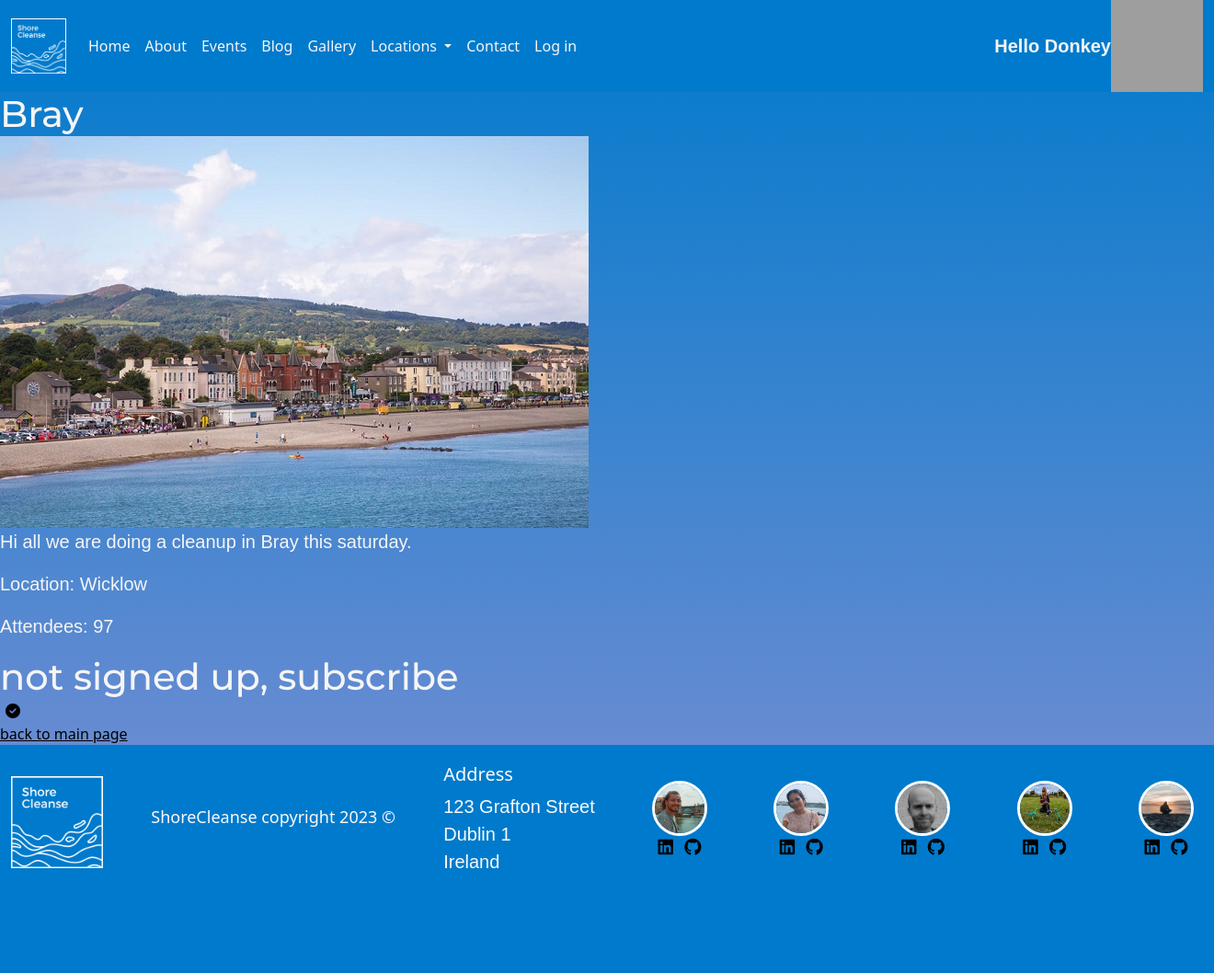
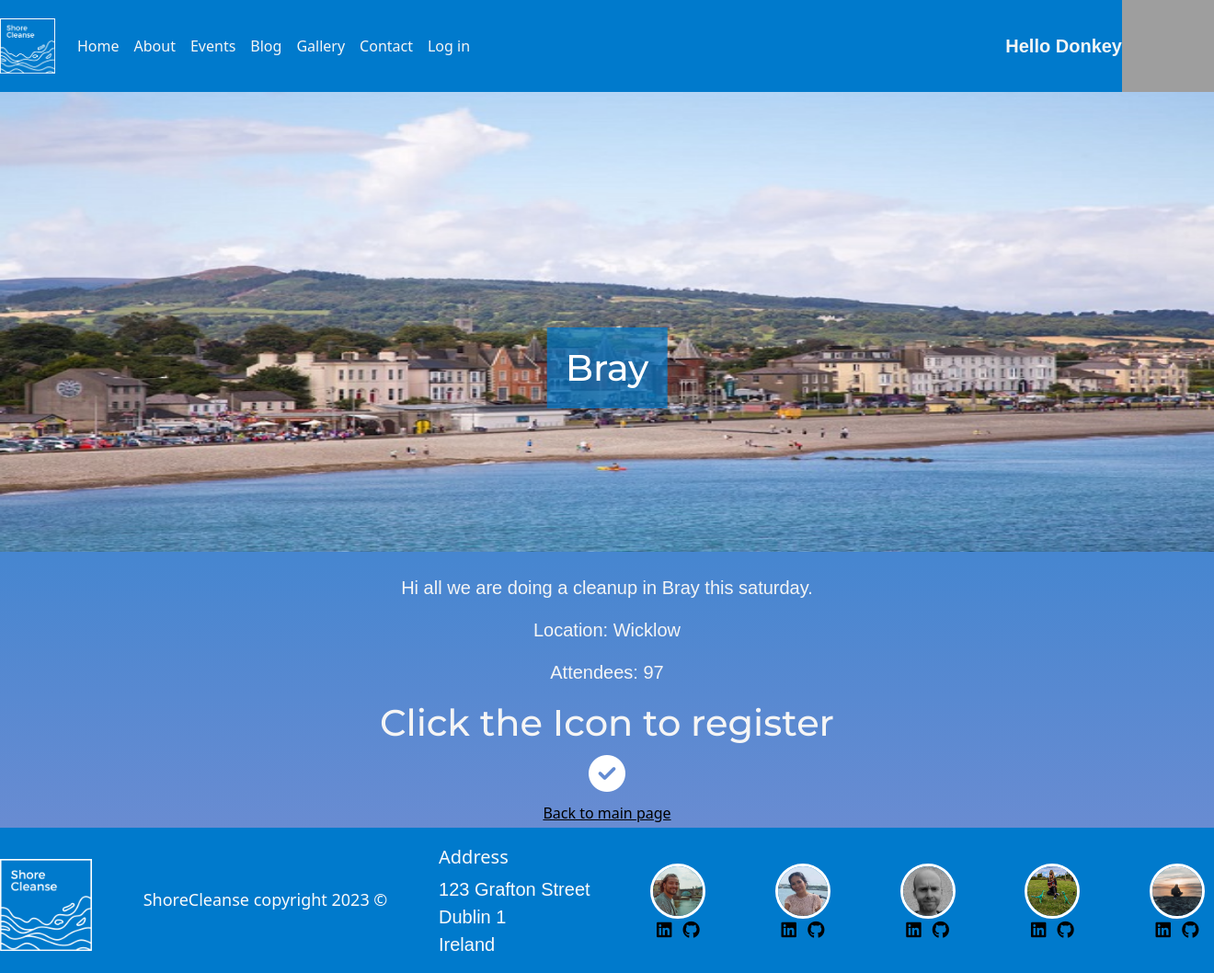
Before and after one commit to KTC96/ShoreCleanse, a Django app: page /view_event/6 in a window 1320 px wide; the page is wider, and only the part inside the window is pictured. Shown: that part at 92% size. Before the commit the page ends 944 px from the top of that part, so only its background shows below. Run offline with Django 4.2, Linux system fonts and the light colour scheme; data comes from the database, SQL or seed files in the repository; some libraries are stand-ins or nearby versions; grey boxes are pictures that could not be loaded.

Commit message:
Style the individual events page

```diff
--- a/Event/templates/Event/all_events.html
+++ b/Event/templates/Event/all_events.html
@@ -45,4 +45,6 @@
 	{% endif %}
 	{% endfor %}
 </div>
+
+
 {% endblock %}
--- a/Event/templates/Event/view_event.html
+++ b/Event/templates/Event/view_event.html
@@ -2,35 +2,30 @@
 {% load static %}
 
 {% block content %}
-<h1>{{ event.title }}</h1>
 
-<img src='{{event.photo.url}}' alt="{{ event.title }}">
-
+<div class="container-fluid event-style ">
+    <h1 class=" event-title text-background-blue">{{ event.title }}</h1>
+    <img class="events-image" src="{{ event.photo.url }}" alt="{{ event.title }}">
+    <br>
     <p>{{ event.notes }}</p>
-
     <p>Location: {{ event.location }}</p>
-
     <p>Attendees: {{ event.attendees }}</p>
-
-<form action="" method="post">
+    <form class="text-center" action="" method="post">
         {% csrf_token %}
 
-    <!-- Renders signup button on if the user is not signed up to the cleanup event
-    renders the unsibscribe button if the user wishes to remove themselves from the cleanup event
-    passes 'attending' or 'not_attending' to the view -->
-
         {% if signedUp %}
-    <h1>signed up, unsubscribe</h1>
-    <button type="submit" name="not_attending" style="border:none;background:none;">
-        <i class="fa-solid fa-xmark"></i></button>
+        <h1>Click the Icon to unregister</h1>
+        <button type="submit" name="not_attending" style="border: none; background: none;">
+            <i class="fa-solid fa-xmark fs-1"></i>
+        </button>
         {% else %}
-    <h1>not signed up, subscribe</h1>
-    <button type="submit" name="attending" style="border:none;background:none;">
-        <i class="fa-solid fa-circle-check"></i></button>
+        <h1>Click the Icon to register</h1>
+        <button type="submit" name="attending" style="border: none; background: none;">
+            <i class="fa-solid fa-circle-check fs-1"></i>
+        </button>
         {% endif %}
-
     </form>
-
-<a href="{% url 'index' %}">back to main page</a>
+    <a href="{% url 'index' %}">Back to main page</a>
+</div>
 
 {% endblock %}
--- a/blog/templates/blog/post_detail.html
+++ b/blog/templates/blog/post_detail.html
@@ -24,8 +24,8 @@
       {{ post.content | safe }}
       <br>
       <div class="d-flex justify-content-center">
-          <button class="btn btn-lg btn--cta btn-join " href="#">
-                Join Us
+        <button class="btn btn-lg btn--cta btn-join " href="{% url 'all_events' %}">
+          Join One of Our Events
         </button>
       </div>
     </div>
--- a/static/css/style.css
+++ b/static/css/style.css
@@ -257,10 +257,12 @@ body {
 .card-color {
     color: black
 }
+
 .text-hover:hover {
     color: #007ACC;
     font-weight: bold;
 }
+
 /* ------------------------------------Footer */
 
 
@@ -645,6 +647,40 @@ footer {
 
 }
 
+/*-----------------------Events  */
+
+.event-style {
+    display: flex;
+    flex-direction: column;
+    align-items: center;
+    height: 100vh;
+
+}
+
+.events-image {
+    height: 500px;
+    width: 100%;
+}
+
+.container-fluid {
+    padding: 0px;
+}
+
+.fs-1 {
+    color: white;
+    padding: 10px;
+}
+
+.event-title {
+    position: absolute;
+    top: 50%;
+    left: 50%;
+    transform: translate(-50%, -50%);
+    z-index: 1;
+
+
+}
+
 
 
 
--- a/templates/base.html
+++ b/templates/base.html
@@ -30,7 +30,7 @@
             justify-content: center;
             position: relative;
         }
-        </style>
+    </style>
 </head>
 
 <body>
@@ -64,18 +64,6 @@
                     <li class="nav-item">
                         <a class="nav-link {% if request.path == '/gallery' %}active{% endif %}"
                             href="{% url 'gallery' %}">Gallery</a>
-                    </li>
-
-                    <li class="nav-item dropdown">
-                        <a class="nav-link dropdown-toggle" href="#" id="navbarDropdownMenuLink" role="button"
-                            data-bs-toggle="dropdown" aria-expanded="false">
-                            Locations
-                        </a>
-                        <ul class="dropdown-menu" aria-labelledby="navbarDropdownMenuLink">
-                            <li><a class="dropdown-item" href="/view_event/6">Bray</a></li>
-                            <li><a class="dropdown-item" href="/view_event/7">Strand</a></li>
-                            <li><a class="dropdown-item" href="#">Donabate</a></li>
-                        </ul>
                     </li>
                     <li class="nav-item">
                         <a class="nav-link {% if request.path == '/contact/' %}active{% endif %}"
```
Lines whose indentation alone changed are shown as unchanged.
